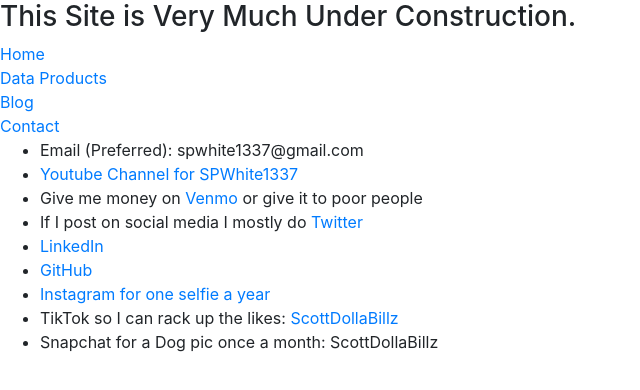
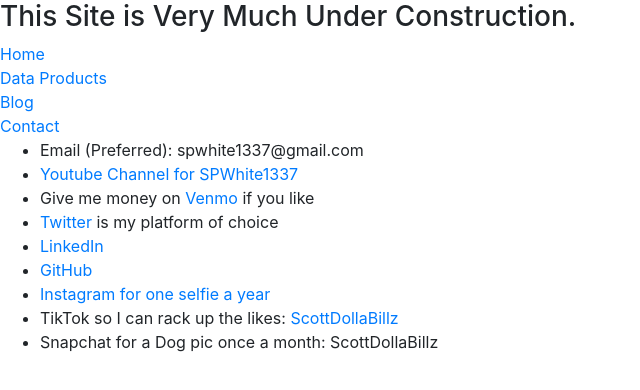
Before and after one commit to spwhite1337/website, a Vue app in the folder frontend/: page /Contact in a window 1280 px wide. Shown: the top 390 px of the page, without its empty margins (0-640 px from the left). Built offline with nearby package versions, Linux system fonts and the light colour scheme.

Commit message:
Better contact page

```diff
--- a/frontend/src/components/Contact.vue
+++ b/frontend/src/components/Contact.vue
@@ -2,10 +2,8 @@
     <ul>
         <li>Email (Preferred): spwhite1337@gmail.com</li>
         <li><a href="https://www.youtube.com/user/spwhite1337" target="_blank">Youtube Channel for SPWhite1337</a></li>
-        <li>Give me money on <a href="https://venmo.com/hubba" target="_blank">Venmo</a> or give it to poor people</li>
-        <li>If I post on social media I mostly do
-            <a href="https://twitter.com/ScottDollaBillz" target="_blank">Twitter</a>
-        </li>
+        <li>Give me money on <a href="https://venmo.com/hubba" target="_blank">Venmo</a> if you like</li>
+        <li><a href="https://twitter.com/ScottDollaBillz" target="_blank">Twitter</a> is my platform of choice</li>
         <li><a href="https://www.linkedin.com/in/scott-p-white/" target="_blank">LinkedIn</a></li>
         <li><a href="https://github.com/spwhite1337" target="_blank">GitHub</a></li>
         <li><a href="https://www.instagram.com/scottdollabills/" target="_blank">
```
